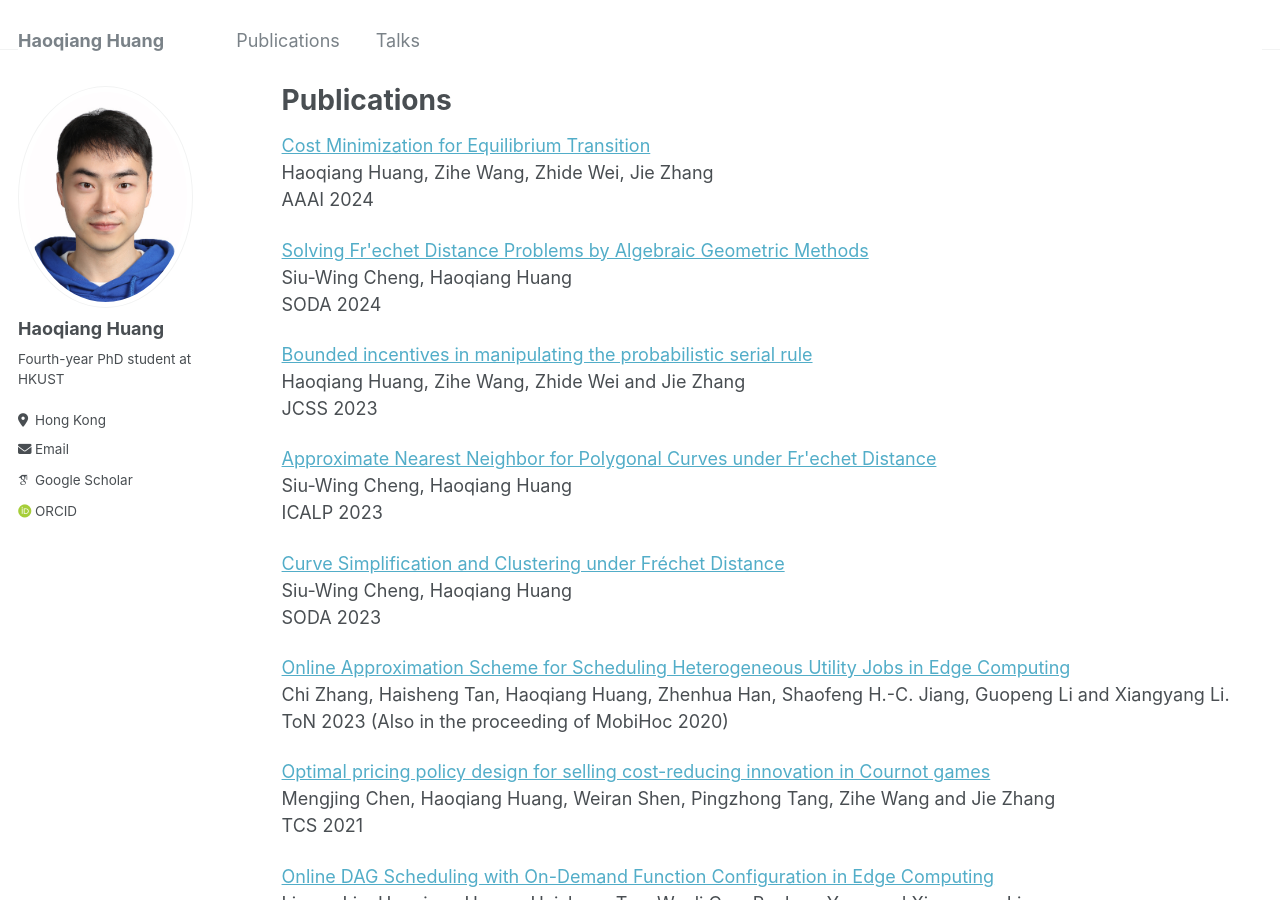
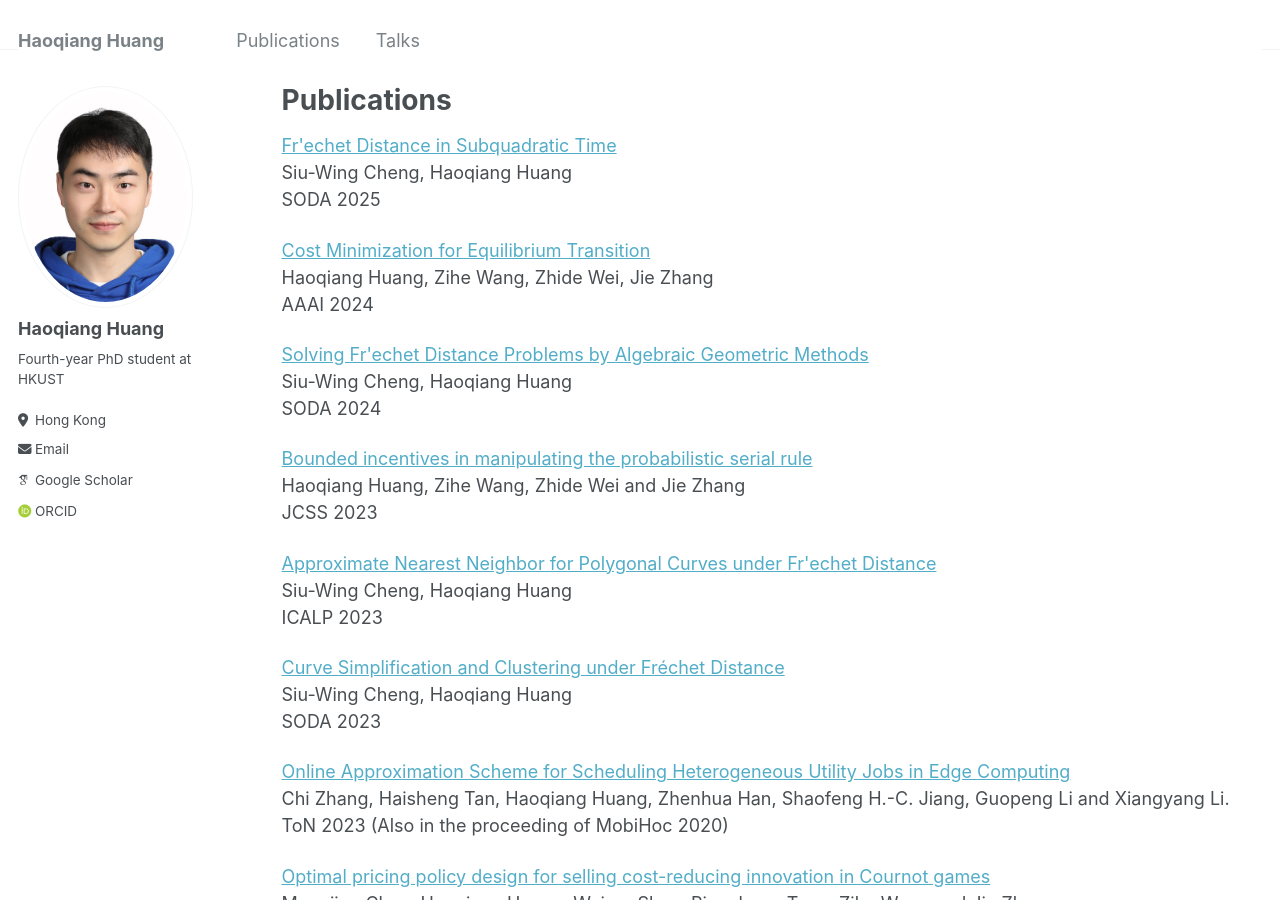
Before and after one commit to HaoqiangHuang/HaoqiangHuang.github.io, a Jekyll site: the page built from _pages/publications.md, in a window 1280 px wide and 900 px high. Built offline with Jekyll 4.4.1, drawn with Linux system fonts in a browser that asks for light colours; some web fonts are replaced.

Commit message:
Update publications.md

```diff
--- a/_pages/publications.md
+++ b/_pages/publications.md
@@ -5,6 +5,9 @@ permalink: /publications/
 author_profile: true
 sitemap: false
 ---
+[Fr\'echet Distance in Subquadratic Time](https://arxiv.org/abs/2407.05231)\\
+Siu-Wing Cheng, Haoqiang Huang\\
+SODA 2025
 
 [Cost Minimization for Equilibrium Transition](https://arxiv.org/abs/2312.07603)\\
 Haoqiang Huang, Zihe Wang, Zhide Wei, Jie Zhang\\
```
